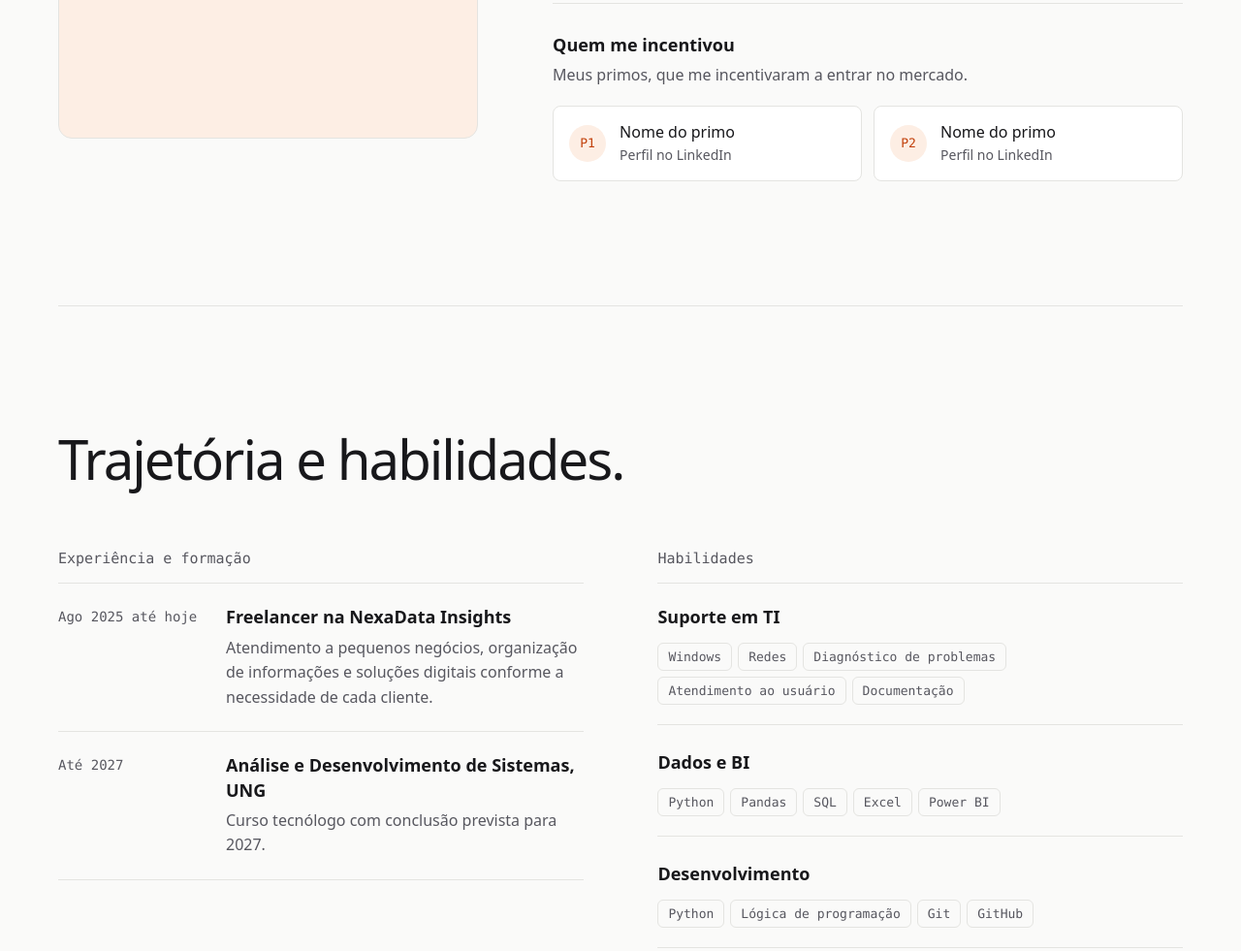
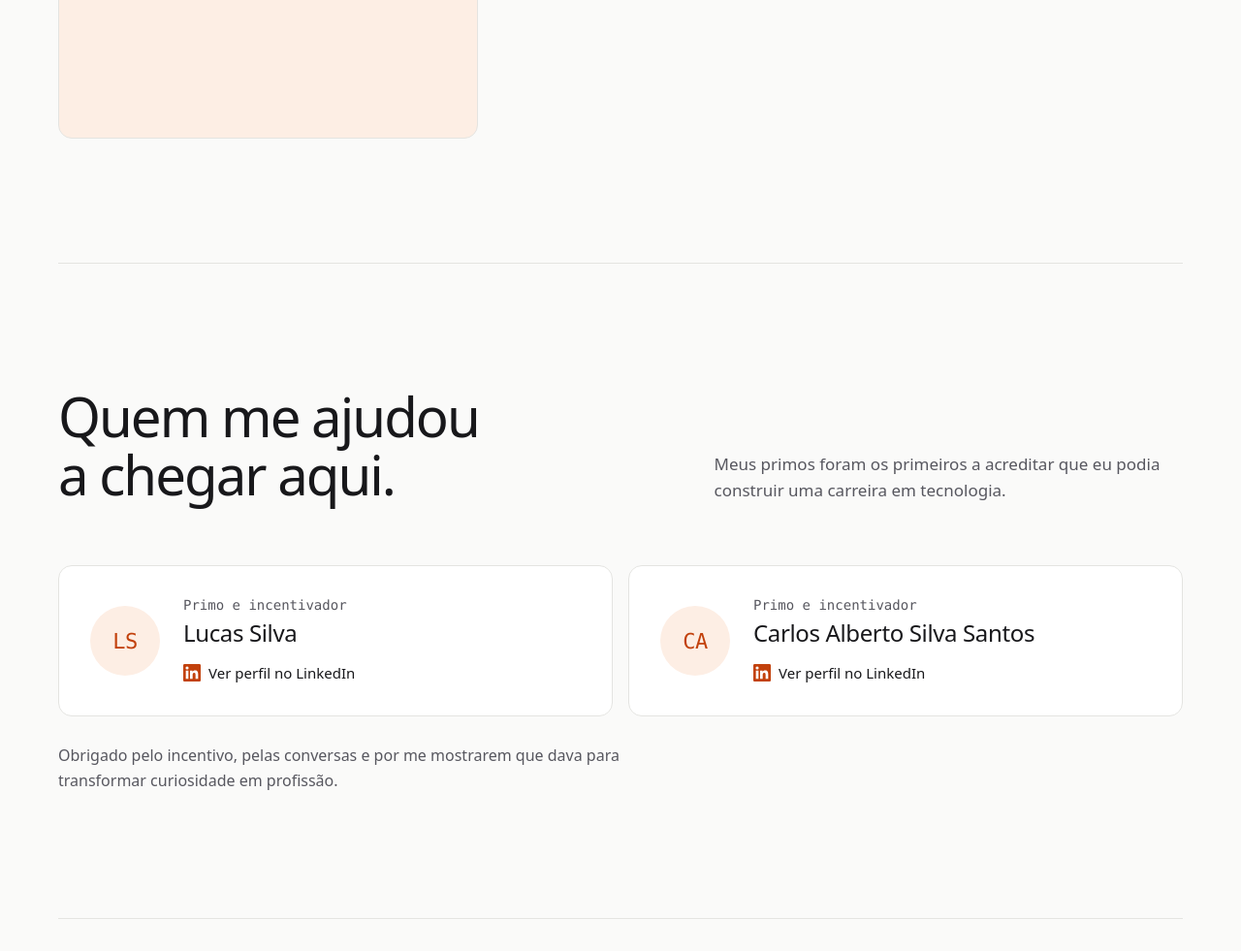
Before and after one commit to MateusSantos590/mateussantos590.github.io, a plain HTML site: page index.html in a window 1280 px wide. Shown: the part 3456-4437 px from the top of the page at 97% size. Drawn offline with Linux system fonts and the light colour scheme; no server answers.

Commit message:
Add gratitude section with cousins' LinkedIn profiles
Co-Authored-By: Claude Opus 5.5 <noreply@anthropic.com>
Claude-Session: https://claude.ai/code/session_01KpMrYAJETbbURFKFuXcPgV

```diff
--- a/index.html
+++ b/index.html
@@ -2,7 +2,7 @@
 <html lang="pt-BR">
 <head>
 <meta charset="utf-8">
-<meta http-equiv="Content-Security-Policy" content="default-src 'none'; script-src 'sha256-hwe4C/5NDsSbLS8GfEhcJAdItnh7EUh0mylf59yepUs=' 'sha256-ZxtQRz1laEGQrMwCPZfj+DHj45T6E3Y9g6Go1lAayqw='; style-src 'unsafe-inline' https://fonts.googleapis.com; font-src https://fonts.gstatic.com; img-src 'self' data:; connect-src 'self'; base-uri 'none'; form-action 'none'; object-src 'none'">
+<meta http-equiv="Content-Security-Policy" content="default-src 'none'; script-src 'sha256-hwe4C/5NDsSbLS8GfEhcJAdItnh7EUh0mylf59yepUs=' 'sha256-1rhPqtrTeJal8y+Hwaf6PvNcPOKjteYCvNJqgsLxEfE='; style-src 'unsafe-inline' https://fonts.googleapis.com; font-src https://fonts.gstatic.com; img-src 'self' data:; connect-src 'self'; base-uri 'none'; form-action 'none'; object-src 'none'">
 <meta name="referrer" content="strict-origin-when-cross-origin">
 <meta name="viewport" content="width=device-width, initial-scale=1">
 <title>Mateus Telles | Suporte em TI e dados</title>
@@ -177,16 +177,17 @@ h2{min-width:0;font-size:clamp(34px,4.4vw,58px);line-height:1.06;letter-spacing:
 .about-text>p{color:var(--muted);font-size:clamp(18px,1.6vw,21px);line-height:1.55}
 .about-text>p:first-of-type{color:var(--ink)}
 .about-text>p+p{margin-top:20px}
-.cousins{margin-top:44px;padding-top:28px;border-top:1px solid var(--line)}
-.cousins h3{font-size:18px;font-weight:600}
-.cousins>p{margin-top:4px;color:var(--muted);font-size:16px}
-.cousin-list{display:grid;grid-template-columns:repeat(2,minmax(0,1fr));gap:12px;margin-top:18px}
-.cousin{display:flex;align-items:center;gap:14px;min-width:0;min-height:68px;padding:14px 16px;border:1px solid var(--line);border-radius:var(--radius-sm);background:var(--surface);text-decoration:none;transition:border-color .2s,transform .35s var(--ease)}
-.cousin:hover{border-color:var(--ink)}
-.avatar{display:grid;place-items:center;flex:none;width:38px;height:38px;border-radius:50%;background:var(--accent-soft);color:var(--accent);font:500 13px var(--font-mono)}
-.cousin span:last-child{min-width:0}
-.cousin strong{display:block;font-weight:500;font-size:16px;overflow-wrap:anywhere}
-.cousin small{display:block;color:var(--muted);font-size:14px}
+
+/* Gratidão */
+.people{display:grid;grid-template-columns:repeat(2,minmax(0,1fr));gap:16px}
+.person{flex-direction:row;align-items:center;gap:24px;padding:32px}
+.avatar{display:grid;place-items:center;flex:none;width:72px;height:72px;border-radius:50%;background:var(--accent-soft);color:var(--accent);font:500 22px var(--font-mono);letter-spacing:-.02em}
+.person-body{display:flex;flex-direction:column;gap:6px;min-width:0}
+.person h3{overflow-wrap:break-word}
+.person .role{color:var(--muted);font:400 14px var(--font-mono)}
+.person .card-cta{margin-top:8px}
+.person .card-cta svg.li{width:18px;height:18px;color:var(--accent)}
+.thanks{max-width:40em;margin-top:28px;color:var(--muted);font-size:16px}
 
 /* Trajetória */
 .journey{display:grid;grid-template-columns:minmax(0,1fr) minmax(0,1fr);gap:clamp(40px,6vw,96px)}
@@ -241,8 +242,10 @@ h2{min-width:0;font-size:clamp(34px,4.4vw,58px);line-height:1.06;letter-spacing:
   .links{order:3;justify-content:space-between;width:calc(100% + 16px);margin:0 -8px}
   .links a{padding:0 8px}
   .links a::after{left:8px;right:8px}
-  .projects,.cousin-list{grid-template-columns:minmax(0,1fr)}
+  .projects,.people{grid-template-columns:minmax(0,1fr)}
   .card{padding:24px}
+  .person{flex-direction:column;align-items:flex-start;gap:16px;padding:24px}
+  .avatar{width:56px;height:56px;font-size:18px}
   .timeline li,.ticket dl>div{grid-template-columns:minmax(0,1fr);gap:2px}
   .flow li{grid-template-columns:minmax(0,1fr);gap:2px}
   .step p{padding-left:0}
@@ -265,7 +268,7 @@ h2{min-width:0;font-size:clamp(34px,4.4vw,58px);line-height:1.06;letter-spacing:
   .motion .reveal.in{animation:rise .9s var(--ease) var(--d,0ms) backwards}
   .panel-body.swap{animation:fade .5s var(--ease)}
   @media (hover:hover) and (pointer:fine){
-    .card:hover,.cousin:hover{transform:translateY(-2px)}
+    .card:hover{transform:translateY(-2px)}
     .card-feat:hover .flow li{transform:translateX(6px)}
     .card-feat:hover .flow li:nth-child(2){transition-delay:50ms}
     .card-feat:hover .flow li:nth-child(3){transition-delay:100ms}
@@ -411,17 +414,35 @@ h2{min-width:0;font-size:clamp(34px,4.4vw,58px);line-height:1.06;letter-spacing:
         <h2 id="sobre-title" data-i18n="a.title">Movido pela vontade de aprender.</h2>
         <p data-i18n="a.p1">Sou apaixonado por tecnologia, e o que me trouxe para a área foi a vontade de aprender coisas novas todos os dias.</p>
         <p data-i18n="a.p2">Meus primos foram os primeiros a me incentivar a transformar esse interesse em carreira. Hoje curso ADS na UNG e atendo pequenos negócios como freelancer, onde pratico o que mais gosto: ouvir, organizar e resolver.</p>
-        <div class="cousins">
-          <h3 data-i18n="c.title">Quem me incentivou</h3>
-          <p data-i18n="c.sub">Meus primos, que me incentivaram a entrar no mercado.</p>
-          <div class="cousin-list">
-            <!-- EDITE AQUI: troque o nome, as iniciais e o link do LinkedIn de cada primo. -->
-            <a class="cousin" href="https://www.linkedin.com/" target="_blank" rel="noopener noreferrer"><span class="avatar" aria-hidden="true">P1</span><span><strong>Nome do primo</strong><small data-i18n="c.link">Perfil no LinkedIn</small></span></a>
-            <a class="cousin" href="https://www.linkedin.com/" target="_blank" rel="noopener noreferrer"><span class="avatar" aria-hidden="true">P2</span><span><strong>Nome do primo</strong><small data-i18n="c.link">Perfil no LinkedIn</small></span></a>
-          </div>
-        </div>
       </div>
     </div>
+  </section>
+
+  <section id="gratidao" class="section wrap" aria-labelledby="gratidao-title">
+    <div class="section-head reveal">
+      <h2 id="gratidao-title" data-i18n="g.title">Quem me ajudou a chegar aqui.</h2>
+      <p data-i18n="g.sub">Meus primos foram os primeiros a acreditar que eu podia construir uma carreira em tecnologia.</p>
+    </div>
+    <!-- Perfis públicos do LinkedIn. Só links: nenhuma foto ou dado é carregado do LinkedIn. -->
+    <div class="people">
+      <article class="card person reveal">
+        <span class="avatar" aria-hidden="true">LS</span>
+        <div class="person-body">
+          <p class="role" data-i18n="g.role">Primo e incentivador</p>
+          <h3><a href="https://www.linkedin.com/in/lucas-silva-8a6138137/" target="_blank" rel="noopener noreferrer">Lucas Silva</a></h3>
+          <span class="card-cta"><svg class="li" viewBox="0 0 24 24" fill="currentColor" aria-hidden="true"><path d="M20.447 20.452h-3.554v-5.569c0-1.328-.027-3.037-1.852-3.037-1.853 0-2.136 1.445-2.136 2.939v5.667H9.351V9h3.414v1.561h.046c.477-.9 1.637-1.85 3.37-1.85 3.601 0 4.267 2.37 4.267 5.455v6.286zM5.337 7.433a2.062 2.062 0 0 1-2.063-2.065 2.064 2.064 0 1 1 2.063 2.065zm1.782 13.019H3.555V9h3.564v11.452zM22.225 0H1.771C.792 0 0 .774 0 1.729v20.542C0 23.227.792 24 1.771 24h20.451C23.2 24 24 23.227 24 22.271V1.729C24 .774 23.2 0 22.222 0h.003z"/></svg><span data-i18n="g.link">Ver perfil no LinkedIn</span></span>
+        </div>
+      </article>
+      <article class="card person reveal" style="--d:80ms">
+        <span class="avatar" aria-hidden="true">CA</span>
+        <div class="person-body">
+          <p class="role" data-i18n="g.role">Primo e incentivador</p>
+          <h3><a href="https://www.linkedin.com/in/carlos-alberto-silva-santos-b0a88a6a/" target="_blank" rel="noopener noreferrer">Carlos Alberto Silva Santos</a></h3>
+          <span class="card-cta"><svg class="li" viewBox="0 0 24 24" fill="currentColor" aria-hidden="true"><path d="M20.447 20.452h-3.554v-5.569c0-1.328-.027-3.037-1.852-3.037-1.853 0-2.136 1.445-2.136 2.939v5.667H9.351V9h3.414v1.561h.046c.477-.9 1.637-1.85 3.37-1.85 3.601 0 4.267 2.37 4.267 5.455v6.286zM5.337 7.433a2.062 2.062 0 0 1-2.063-2.065 2.064 2.064 0 1 1 2.063 2.065zm1.782 13.019H3.555V9h3.564v11.452zM22.225 0H1.771C.792 0 0 .774 0 1.729v20.542C0 23.227.792 24 1.771 24h20.451C23.2 24 24 23.227 24 22.271V1.729C24 .774 23.2 0 22.222 0h.003z"/></svg><span data-i18n="g.link">Ver perfil no LinkedIn</span></span>
+        </div>
+      </article>
+    </div>
+    <p class="thanks reveal" data-i18n="g.thanks">Obrigado pelo incentivo, pelas conversas e por me mostrarem que dava para transformar curiosidade em profissão.</p>
   </section>
 
   <section id="trajetoria" class="section wrap" aria-labelledby="trajetoria-title">
@@ -527,7 +548,9 @@ h2{min-width:0;font-size:clamp(34px,4.4vw,58px);line-height:1.06;letter-spacing:
     'a.title': 'Driven by the urge to learn.',
     'a.p1': 'I’m passionate about technology, and what brought me here is the drive to learn something new every day.',
     'a.p2': 'My cousins were the first to encourage me to turn that interest into a career. Today I study Systems Analysis at UNG and support small businesses as a freelancer, practicing what I enjoy most: listening, organizing and solving.',
-    'c.title': 'The people who encouraged me', 'c.sub': 'My cousins, who encouraged me to enter the job market.', 'c.link': 'LinkedIn profile',
+    'g.title': 'The people who helped me get here.', 'g.sub': 'My cousins were the first to believe I could build a career in technology.',
+    'g.role': 'Cousin and early supporter', 'g.link': 'View LinkedIn profile',
+    'g.thanks': 'Thank you for the encouragement, the conversations and for showing me that curiosity can become a profession.',
     'j.title': 'Experience and skills.', 'j.exp': 'Experience and education', 'j.skills': 'Skills',
     'j1.when': 'Aug 2025 to present', 'j1.t': 'Freelancer at NexaData Insights',
     'j1.p': 'Support for small businesses, information organization and digital solutions tailored to each client.',
```
Also changed, not shown: 1 other file.
